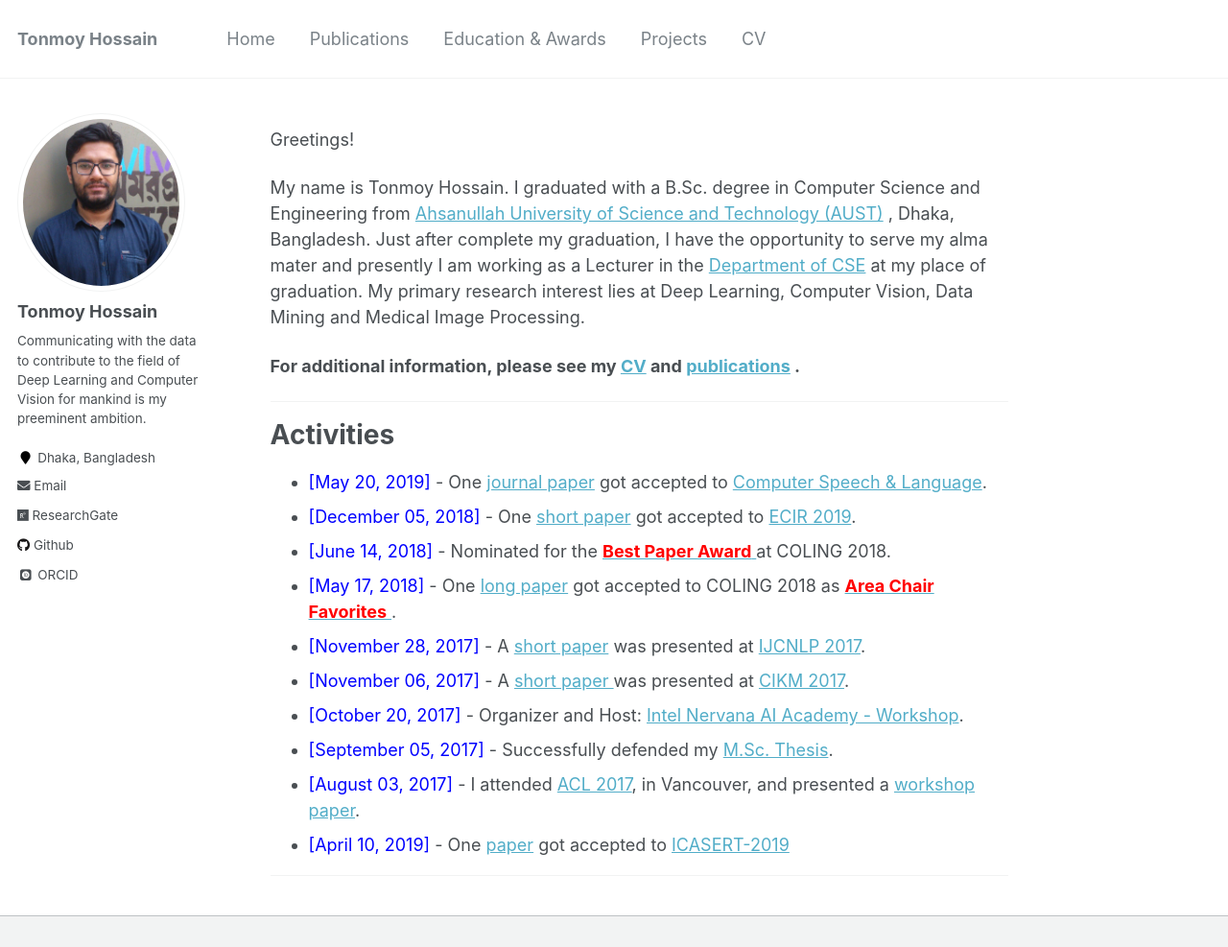
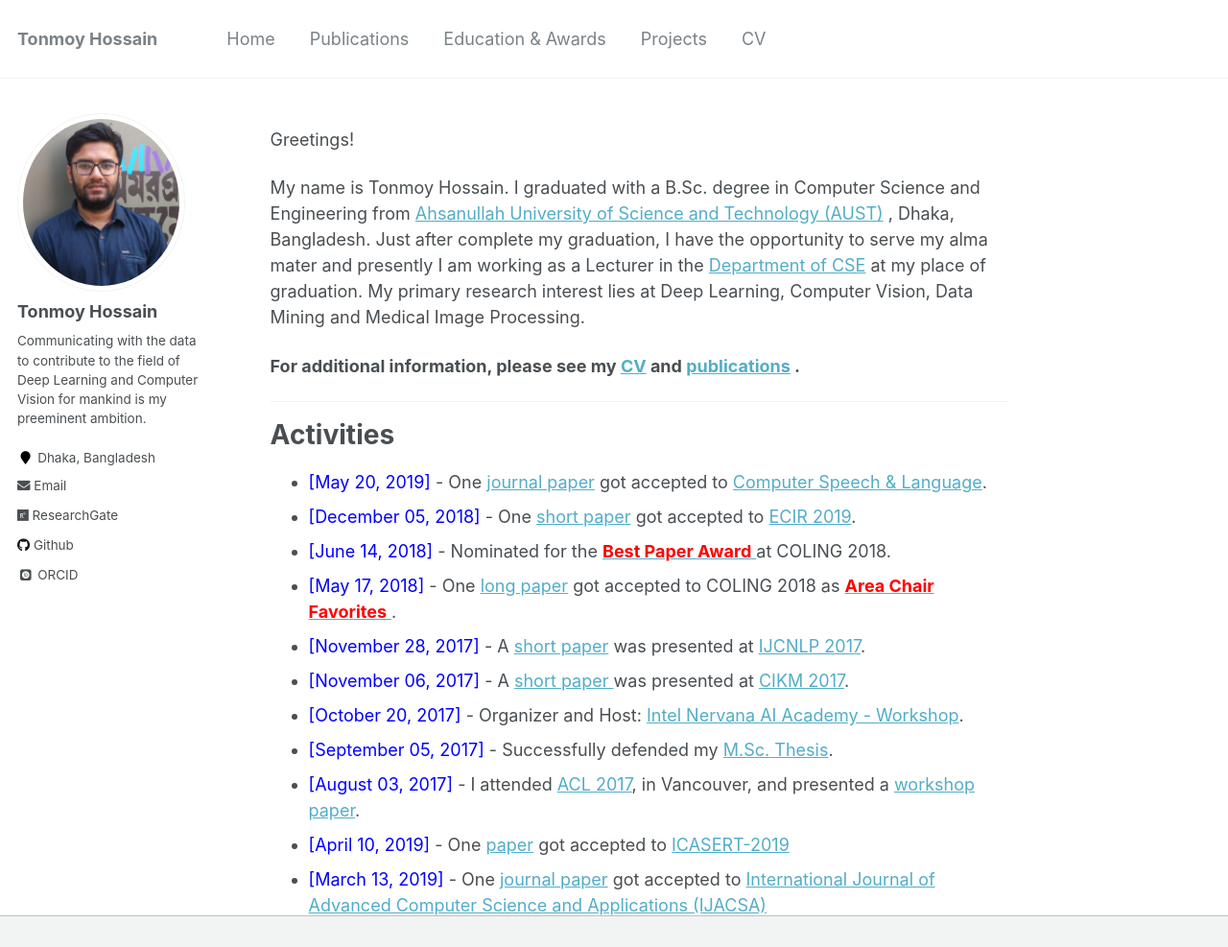
Before and after one commit to shaeekh/shaeekh.github.io, a Jekyll site: the page built from _pages/about.md, in a window 1280 px wide and 1183 px high, cut to the strip 0-987 px from the top of the window. Shown: the whole strip at 96% size. Built offline with Jekyll 4.4.1, drawn with Linux system fonts in a browser that asks for light colours; some web fonts are replaced.

Commit message:
Update about.md

```diff
--- a/_pages/about.md
+++ b/_pages/about.md
@@ -29,5 +29,6 @@ My name is Tonmoy Hossain. I graduated with a B.Sc. degree in Computer Science a
 * <span style="color:Blue"> [September 05, 2017]  </span> - Successfully defended my [M.Sc. Thesis](https://opus.uleth.ca/bitstream/handle/10133/4993/NAYEEM_MIR_TAFSEER_MSC_2017.pdf).
 * <span style="color:Blue"> [August 03, 2017] </span> - I attended [ACL 2017](http://acl2017.org/), in Vancouver, and presented a [workshop paper](http://www.aclweb.org/anthology/W17-2407).
 * <span style="color:Blue"> [April 10, 2019] </span> - One [paper](https://ieeexplore.ieee.org/document/8934561) got accepted to [ICASERT-2019](http://home.ewubd.edu/events/1st-international-conference-on-advances-in-science-engineering-and-robotics-technology-icasert-2019/)
+* <span style="color:Blue"> [March 13, 2019] </span> - One [journal paper](https://thesai.org/Downloads/Volume10No3/Paper_68-A_Gender_Neutral_Approach_to_Detect_Early_Alzheimers_Disease.pdf) got accepted to [International Journal of Advanced Computer Science and Applications (IJACSA)](https://thesai.org/Publications/IJACSA/)
 
 -----------
```
